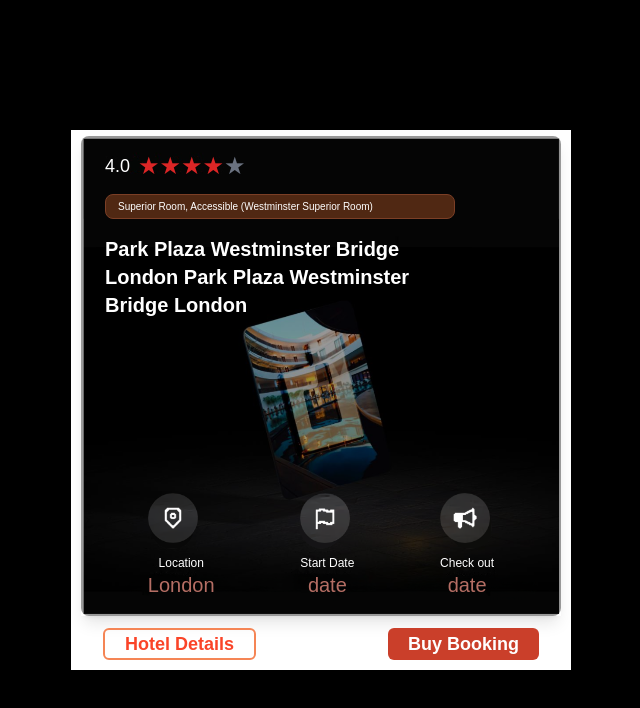
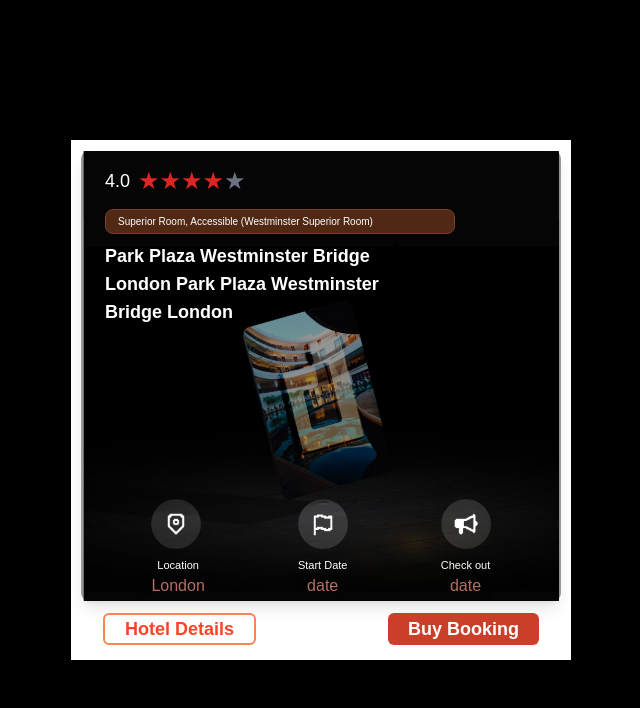
Before and after one commit to Thenmozhi-k/task-1, a React (Vite) app: page / in a window 1280 px wide. Shown: the top 708 px of the page, without its empty margins (319-959 px from the left). Built offline with nearby package versions, Linux system fonts and the light colour scheme.

Commit message:
first commit

```diff
--- a/src/components/Start.jsx
+++ b/src/components/Start.jsx
@@ -7,7 +7,7 @@
 const Start = ({ onNavigate }) => {
   return (
     <div className="flex justify-center items-center h-screen bg-black">
-        <div className="relative w-[500px] h-[540px] bg-white  shadow-lg p-2  flex flex-col justify-center items-center">
+        <div className="relative w-[500px] h-[520px] bg-white  shadow-lg p-2  flex flex-col justify-center items-center">
       <div
         className="relative   shadow-lg p-6 flex flex-col justify-between"
         style={{
@@ -15,7 +15,7 @@
           backgroundSize: 'cover',
           backgroundPosition: 'center',
           width: '480px',
-          height: '480px',
+          height: '450px',
 
         }}
       >
@@ -38,7 +38,7 @@
             Superior Room, Accessible (Westminster Superior Room)
           </div>
           {/* Title Section */}
-        <h1 className="relative z-10 mt-4 text-white text-xl font-semibold mb-6">
+        <h1 className="relative z-10 mt-2 text-white text-lg font-semibold mb-6">
         Park Plaza Westminster Bridge <br />
 London Park Plaza Westminster <br />
 Bridge London
@@ -47,21 +47,21 @@
 
         {/* Information Section */}
 
-        <div className="relative z-10 flex mt-[150px]  justify-around text-white mb-0">
+        <div className="relative z-10 flex mt-[149px]  justify-around text-white mb-0">
           <div className="text-center">
-            <img src={icon1} alt="" className='w-[50px] h-[50px] mb-3' />
-            <div className="text-xs">Location</div>
-            <div className="text-xl text-[#B56E64]">London</div>
+            <img src={icon1} alt="" className='w-[50px] h-[50px] mb-2' />
+            <div className="text-[11px]">Location</div>
+            <div className="text-md text-[#B56E64]">London</div>
           </div>
           <div className="text-center">
-          <img src={icon2} alt="" className='w-[50px] h-[50px] mb-3' />
-            <div className="text-xs">Start Date</div>
-            <div className="text-xl text-[#B56E64]">date</div>
+          <img src={icon2} alt="" className='w-[50px] h-[50px] mb-2' />
+            <div className="text-[11px]">Start Date</div>
+            <div className="text-md text-[#B56E64]">date</div>
           </div>
           <div className="text-center">
-          <img src={icon3} alt="" className='w-[50px] h-[50px] mb-3' />
-            <div className="text-xs">Check out</div>
-            <div className="text-xl text-[#B56E64]">date</div>
+          <img src={icon3} alt="" className='w-[50px] h-[50px] mb-2' />
+            <div className="text-[11px]">Check out</div>
+            <div className="text-md text-[#B56E64]">date</div>
           </div>
         </div>
         </div>
```
